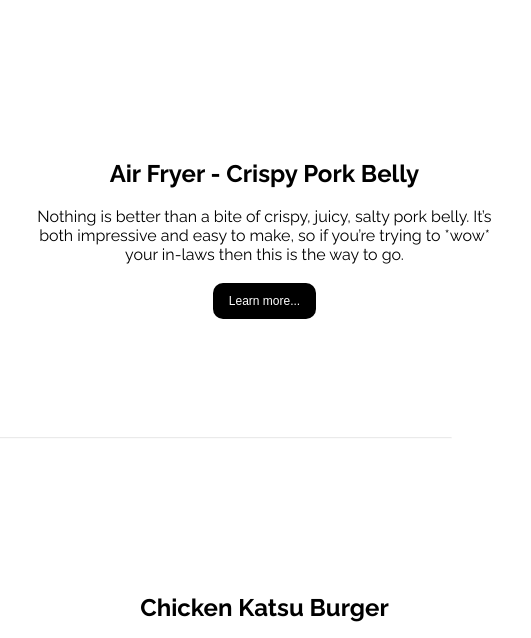
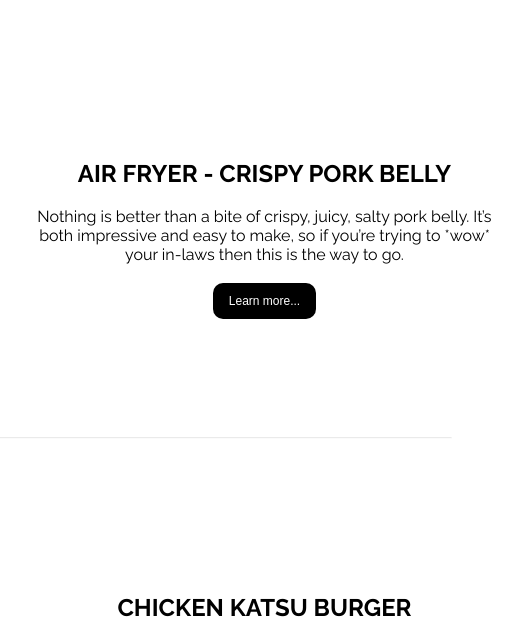
Before and after one commit to rickyxiaoyang/roadtoyummy, a Gatsby site: page / in a window 1280 px wide. Shown: the part 73-711 px from the top of the page, 539-1070 px from the left. Built offline with nearby package versions, Linux system fonts and the light colour scheme; Gatsby itself is replaced by a stand-in of ours.

Commit message:
front: capitalize title

```diff
--- a/src/components/recipes/RecipeList.tsx
+++ b/src/components/recipes/RecipeList.tsx
@@ -65,7 +65,7 @@ const RecipeItem = ({ recipe }: { recipe: Recipe }) => {
 				}}
 			></div>
 			<div className={recipeItemTextContainer}>
-                <h2>{recipe.title}</h2>
+				<h2>{recipe.title.toUpperCase()}</h2>
 				<span>{recipe.short_description}</span>
 				<br />
 				<button
--- a/src/pages/index.tsx
+++ b/src/pages/index.tsx
@@ -17,7 +17,7 @@ export default IndexPage;
 
 export const Head: HeadFC = () => (
 	<>
-        <title>Home Page</title>
+		<title>Road to Yummy</title>
 		<meta
 			name="viewport"
 			content="width=device-width, initial-scale=1.0"
```
Lines whose indentation alone changed are shown as unchanged.
